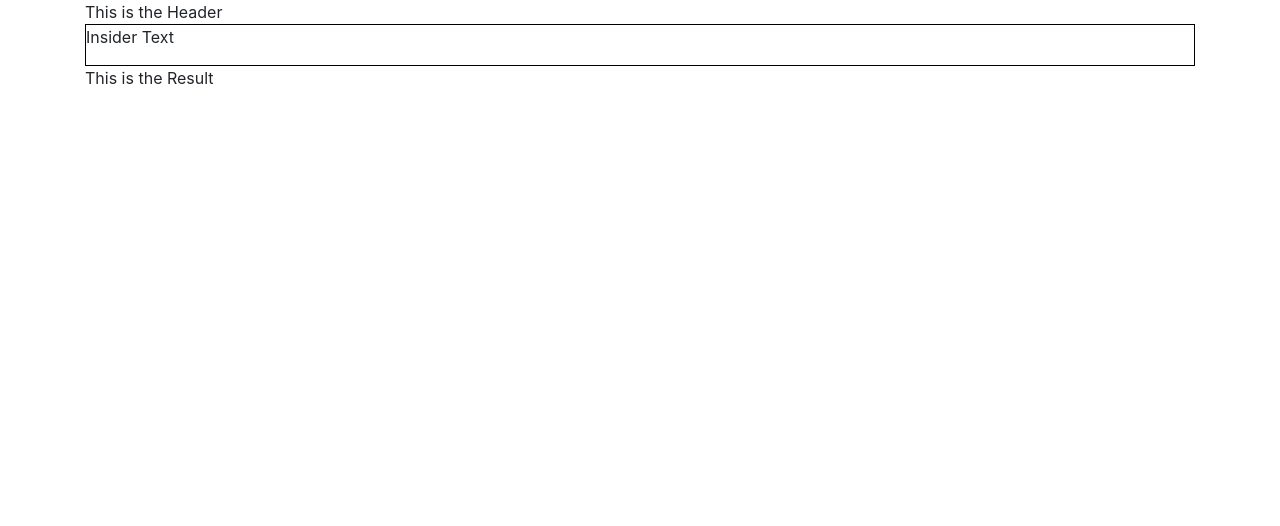
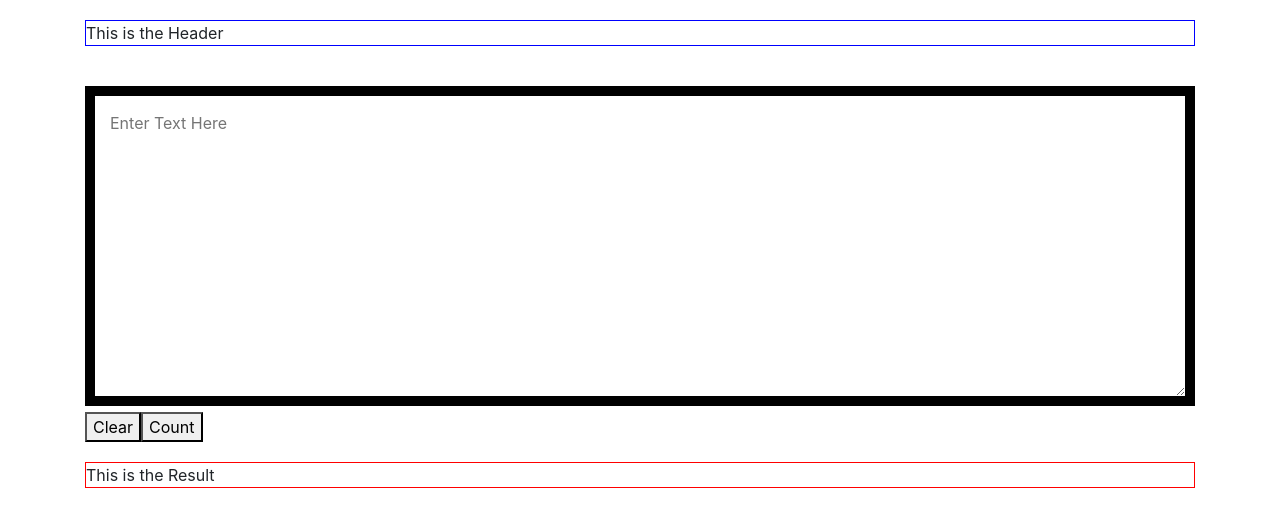
Before and after one commit to Dong-Yi-Xia/word_counter, a React (Create React App) app: page / in a window 1280 px wide. Shown: the top 526 px of the page. Built offline with nearby package versions, Linux system fonts and the light colour scheme.

Commit message:
added count character function

```diff
--- a/package.json
+++ b/package.json
@@ -7,6 +7,7 @@
     "@testing-library/react": "^11.1.0",
     "@testing-library/user-event": "^12.1.10",
     "bootstrap": "^4.6.0",
+    "node-sass": "^5.0.0",
     "react": "^17.0.2",
     "react-bootstrap": "^1.6.1",
     "react-dom": "^17.0.2",
--- a/src/App.css
+++ b/src/App.css
@@ -3,7 +3,6 @@
   margin: 0;
 }
 
-.text{
-  border: 1px solid black;
-  margin: 0 auto;
+body{
+  min-height: 100vh;
 }
--- a/src/App.js
+++ b/src/App.js
@@ -1,8 +1,7 @@
 import './App.css';
 import React from 'react'
-import Text from './components/Text'
-import Header from './components/Header'
-import Result from './components/Result'
+import Text from './components/Text/Text'
+import Header from './components/Header/Header'
 import {Container, Row, Col} from 'react-bootstrap'
 
 
@@ -15,7 +14,7 @@ function App() {
       <Container>
         <Row> <Col> <Header/> </Col> </Row>
         <Row> <Col> <Text/> </Col> </Row>
-        <Row> <Col> <Result/> </Col> </Row>
+
 
       </Container>
 
--- a/src/components/Header.jsx
+++ b/src/components/Header/Header.jsx
@@ -1,8 +1,9 @@
 import React from 'react'
+import './Header.scss'
 
 function Header() {
     return (
-        <div>
+        <div className='header-container'>
             This is the Header
         </div>
     )
--- /dev/null
+++ b/src/components/Header/Header.scss
@@ -0,0 +1,4 @@
+.header-container{
+    border: 1px solid blue;
+    margin: 20px 0;
+}
--- a/src/components/Result.jsx
+++ b/src/components/Result/Result.jsx
@@ -1,8 +1,9 @@
 import React from 'react'
+import './Result.scss'
 
 function Result() {
     return (
-        <div>
+        <div className='result-container'>
             This is the Result
         </div>
     )
--- /dev/null
+++ b/src/components/Result/Result.scss
@@ -0,0 +1,4 @@
+.result-container{
+    border: 1px solid red;
+    margin: 20px 0;
+}
--- a/src/components/Text.jsx
+++ /dev/null
@@ -1,13 +0,0 @@
-import React from 'react'
-
-function Text() {
-    return (
-        <div className='text'>
-            <p>
-            Insider Text
-            </p>
-        </div>
-    )
-}
-
-export default Text
--- /dev/null
+++ b/src/components/Text/Text.jsx
@@ -0,0 +1,42 @@
+import React,{useState} from 'react'
+import './Text.scss'
+import Result from '../Result/Result'
+
+function Text() {
+
+    const [words, setWords] = useState('')
+    const [count, setCount] = useState({})
+
+
+    console.log(words)
+
+
+    const handleCharacterCount = () => {
+        return words.length
+    }
+
+    const handleCount = (e) => {
+        const counter = {
+            characterCount: handleCharacterCount()
+        }
+
+        setCount(counter)
+    }
+
+    console.log(count.characterCount)
+    return (
+        <div className='text-container'>
+            <textarea
+                className='word-field'
+                placeholder='Enter Text Here'
+                onChange={e => setWords(e.target.value)}
+                value={words}
+            ></textarea>
+            <button onClick={e => setWords('')}>Clear</button>
+            <button onClick={handleCount}>Count</button>
+            <Result/>
+        </div>
+    )
+}
+
+export default Text
--- /dev/null
+++ b/src/components/Text/Text.scss
@@ -0,0 +1,13 @@
+.text-container{
+   margin: 20px 0;
+
+   .word-field{
+       width: 100%;
+       height: 40vh;
+       overflow-y: scroll;
+       border: 10px solid black;
+       padding: 15px;
+   }
+
+
+}
```
Also changed, not shown: 2 other files (tests, documents, lock files or other folders).
